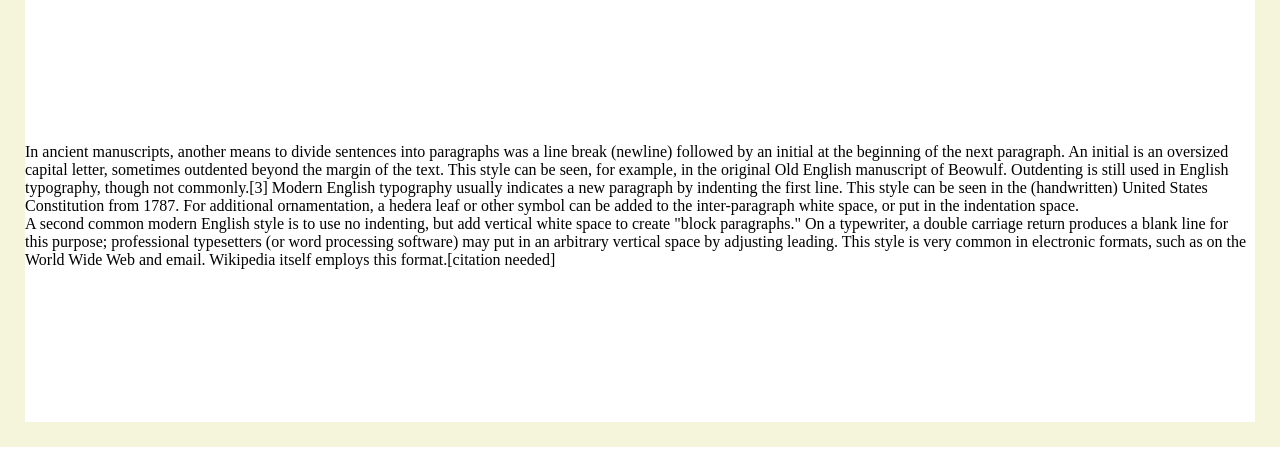
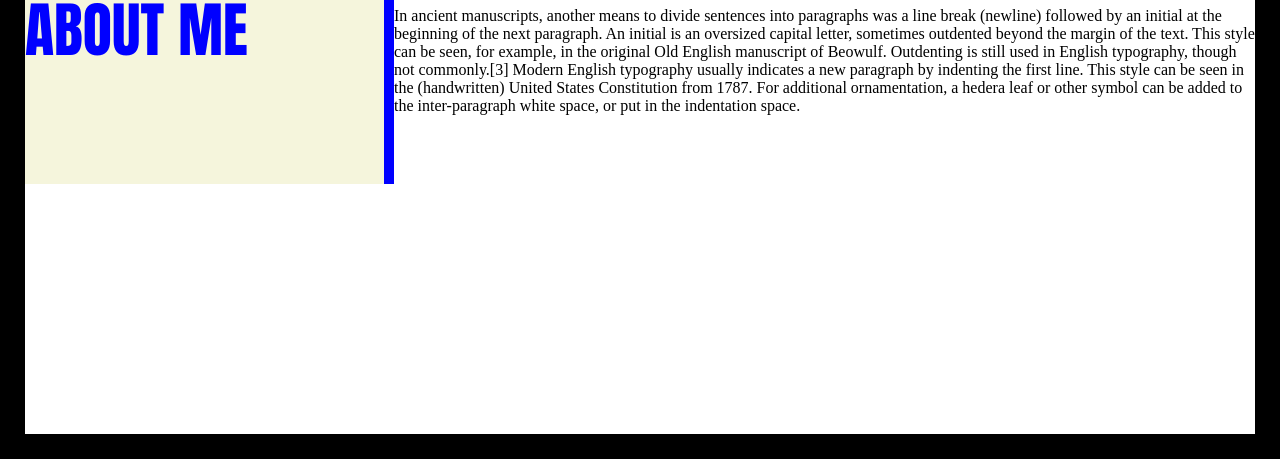
Before and after one commit to RickySulli/portfolio, a plain HTML site: page index.html in a window 1280 px wide. Shown: the part 728-1187 px from the top of the page. Drawn offline with Linux system fonts and the light colour scheme.

Commit message:
about me

```diff
--- a/css/stylesheet.css
+++ b/css/stylesheet.css
@@ -9,7 +9,7 @@ background-color:beige;
 padding: 19px 24px;back
 color: orangered;
 justify-content: space-between;
-font-family: 'Franklin Gothic Medium', 'Arial Narrow', Arial, sans-serif;
+font-family: Impact, Haettenschweiler, 'Arial Narrow Bold', sans-serif;
 }
 
 header a {
@@ -50,10 +50,25 @@ right: 10%;
 }
 .about-me {
     height:500px;
-    border: 25px solid beige;
-    display:grid;
+    width:100%;
+    border: 25px solid black;
+    position: relative;
 
 }
 .statement {
-    width:200px;
+    width:30%;
+    height: 200px;
+    border-right: solid blue 10px;
+    background-color: beige;
+    font-size: 60px;
+    font-family: Impact, Haettenschweiler, 'Arial Narrow Bold', sans-serif;
+    color: blue;
+    position: absolute;
 }
+.bio {
+flex-wrap:wrap;
+position: absolute;
+width:70%;
+right:0px;
+top: 5%;
+}
--- a/index.html
+++ b/index.html
@@ -38,9 +38,7 @@
         <div class="bio">
             <p>In ancient manuscripts, another means to divide sentences into paragraphs was a line break (newline) followed by an initial at the beginning of the next paragraph. An initial is an oversized capital letter, sometimes outdented beyond the margin of the text. This style can be seen, for example, in the original Old English manuscript of Beowulf. Outdenting is still used in English typography, though not commonly.[3] Modern English typography usually indicates a new paragraph by indenting the first line. This style can be seen in the (handwritten) United States Constitution from 1787. For additional ornamentation, a hedera leaf or other symbol can be added to the inter-paragraph white space, or put in the indentation space.
             </p>
-            <p>A second common modern English style is to use no indenting, but add vertical white space to create "block paragraphs." On a typewriter, a double carriage return produces a blank line for this purpose; professional typesetters (or word processing software) may put in an arbitrary vertical space by adjusting leading. This style is very common in electronic formats, such as on the World Wide Web and email. Wikipedia itself employs this format.[citation needed]
-            </p>
-            </div>
+        </div>
     </div>
 </main>
 </html>
```
